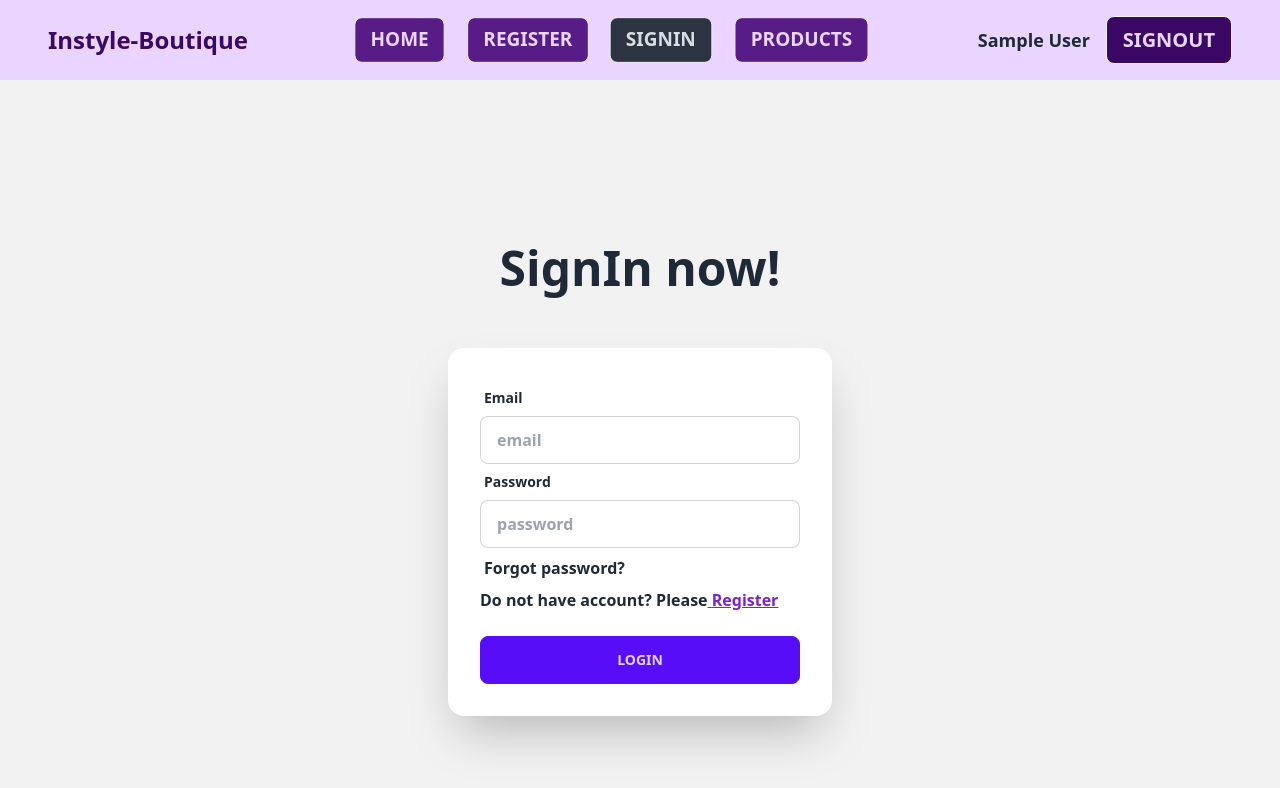
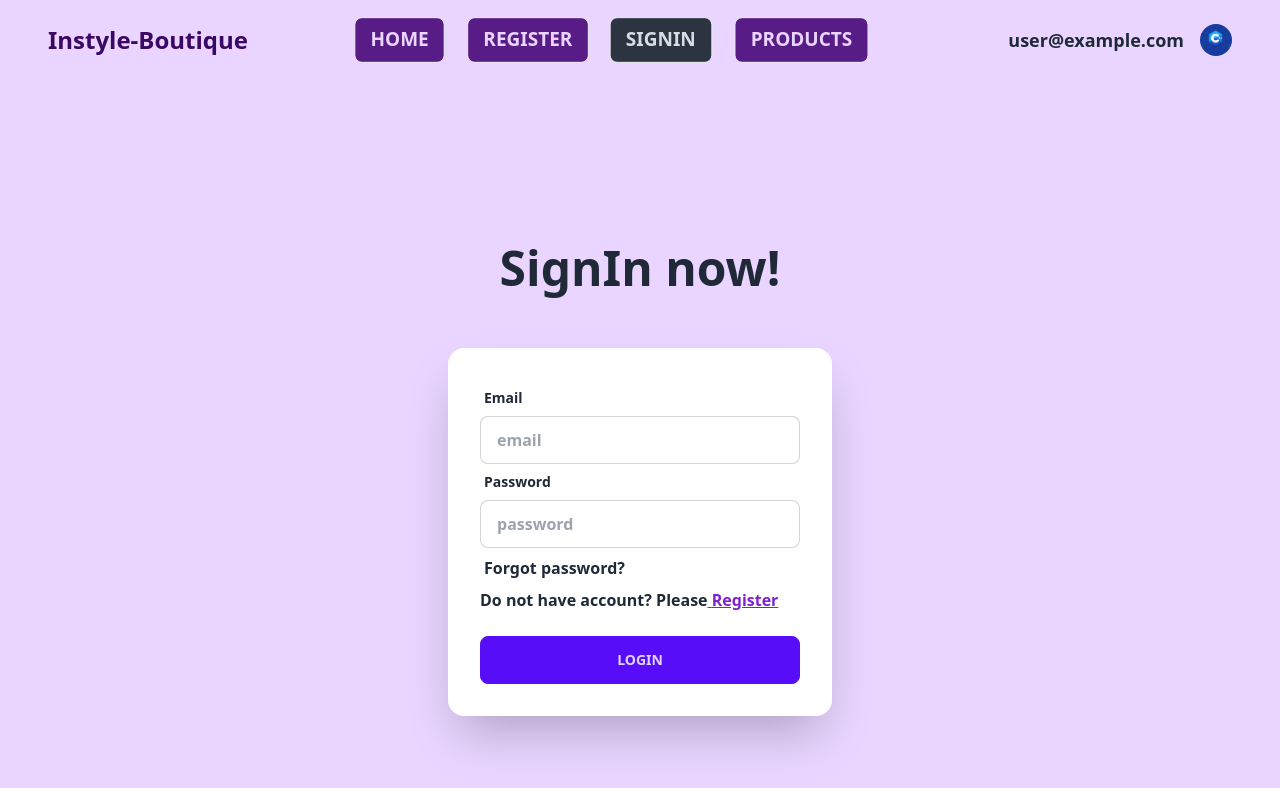
Before and after one commit to tasnu754/Auth-Provider-Route, a React (Vite) app: page /signIn in a window 1280 px wide. Shown: the top 788 px of the page. Built offline with nearby package versions, Linux system fonts and the light colour scheme; no server answers; sample sign-in values are in the browser's storage.

Commit message:
profile image showing in navar

```diff
--- a/src/Components/Navber/Navbar.jsx
+++ b/src/Components/Navber/Navbar.jsx
@@ -5,6 +5,7 @@ const Navbar = () => {
   const { user, logOut } = CustomContext();
   const handleLogOut = () => {
     logOut();
+
   };
   const buttons = (
     <>
@@ -24,6 +25,7 @@ const Navbar = () => {
           Register
         </NavLink>
       </li>
+
         <li>
           <NavLink
             to="/signIn"
@@ -32,6 +34,7 @@ const Navbar = () => {
             SignIn
           </NavLink>
         </li>
+
       {user && (
         <li>
           <NavLink
@@ -80,15 +83,23 @@ const Navbar = () => {
           <ul className="menu menu-horizontal px-1">{buttons}</ul>
         </div>
         <div className="navbar-end mr-10">
-            {user && (
-              <p className=" text-lg font-semibold mr-4">{user.displayName}</p>
-            )}
+          {user && <p className=" text-lg font-semibold mr-4">{user.email}</p>}
+          {!user ? (
             <button
               onClick={handleLogOut}
               className="btn bg-purple-950 text-purple-200 text-xl font-bold hover:text-black"
             >
               SignOut
             </button>
+          ) : (
+            <div className="rounded-full w-8 h-8 overflow-hidden ">
+              <img
+                src="pic.png"
+                alt=""
+                className="object-cover w-full h-full"
+              />
+            </div>
+          )}
         </div>
       </div>
     </div>
--- a/src/Components/Products/Products.jsx
+++ b/src/Components/Products/Products.jsx
@@ -2,9 +2,9 @@
 
 const Products = () => {
     return (
-        <div>
-            <h2>Products are available</h2>
-        </div>
+      <div className="bg-purple-200">
+        <h2>Products are available</h2>
+      </div>
     );
 };
 
--- a/src/ContextElement/ContextElement.jsx
+++ b/src/ContextElement/ContextElement.jsx
@@ -30,7 +30,7 @@ const ContextElement = ({ children }) => {
   const update = (name,photo) => {
     updateProfile(auth.currentUser, {
       displayName: name,
-      photoURL: photo,
+      photoURL: photo || "/pic.png",
     });
   }
 
--- a/src/Layouts/Login/Login.jsx
+++ b/src/Layouts/Login/Login.jsx
@@ -25,7 +25,7 @@ const Login = () => {
 
     return (
       <div>
-        <div className="hero   min-h-screen bg-base-200">
+        <div className="hero   min-h-screen bg-purple-200">
           <div className="hero-content w-full flex-col ">
             <div className="text-center ">
               <h1 className="text-5xl font-bold mb-10">SignIn now!</h1>
```
Also changed, not shown: public/pic.png (added). Lines whose indentation alone changed are shown as unchanged.
